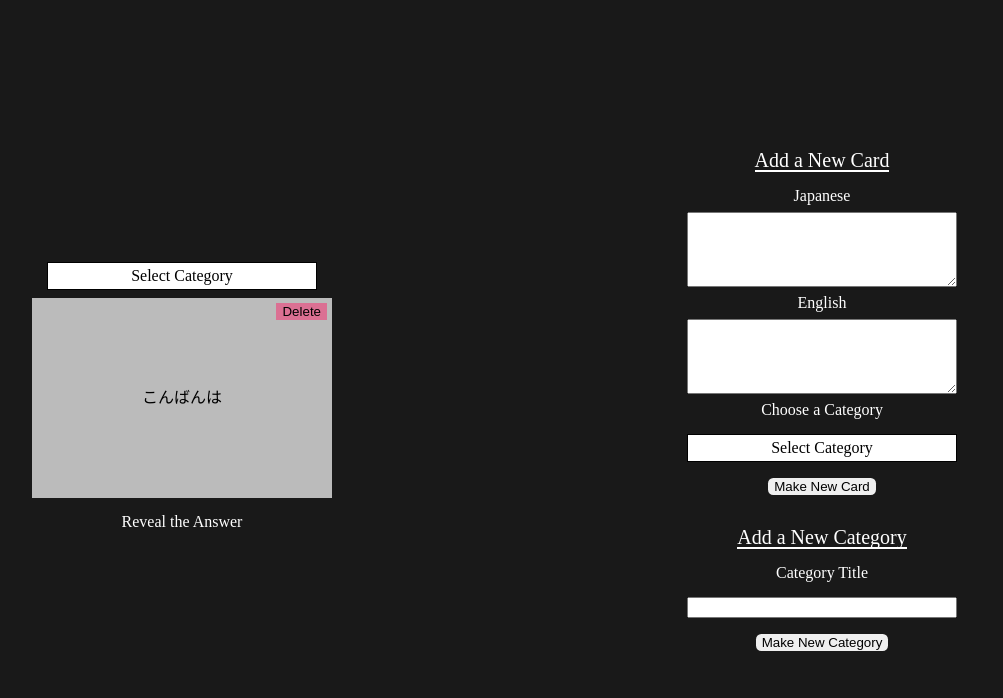
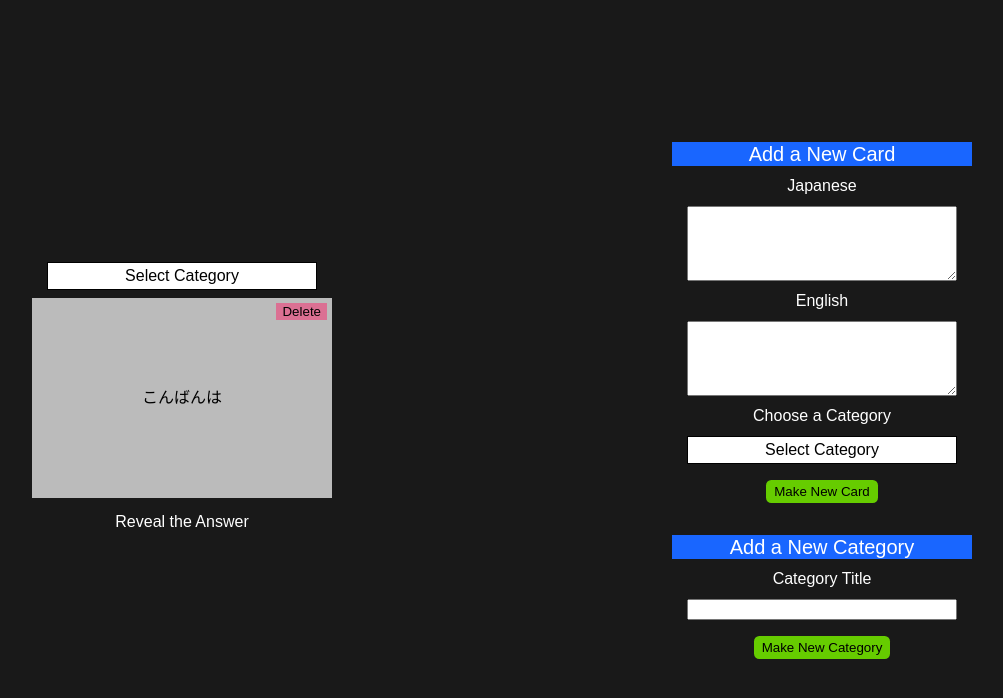
Before and after one commit to DerekPixel/japanese-flashcards, a React (Create React App) app: page / in a window 1280 px wide. Shown: the top 698 px of the page, without its empty margins (223-1226 px from the left). Built offline with nearby package versions, Linux system fonts and the light colour scheme.

Commit message:
changed color and font and margin and padding lol

```diff
--- a/src/App.css
+++ b/src/App.css
@@ -51,6 +51,10 @@ box-sizing: border-box;
 }
 /*#endregion*/
 
+:root {
+  font-family: sans-serif;
+}
+
 html {
   background-color: rgb(25, 25, 25);
 }
@@ -62,9 +66,12 @@ Generic Elements
 */
 
 h2 {
+  background-color: rgb(25, 102, 255);
   margin: 0.5rem 0;
+  padding: 0.125rem 0;
   font-size: 20px;
-  border-bottom: 2px solid white;
+  width: 100%;
+  /* border-bottom: 2px solid white; */
 }
 
 main {
@@ -74,6 +81,8 @@ main {
 
 label {
   color: white;
+  margin: 0.250rem 0;
+  width: 90%;
 }
 
 input[type='text'] {
@@ -81,7 +90,9 @@ input[type='text'] {
 }
 
 input[type='submit'] {
+  background-color: hsl(90, 100%, 40%);
   margin: 0.5rem 0;
+  padding: 0.250rem 0.5rem;
   border-radius: 0.33rem;
   border: none;
 }
@@ -95,12 +106,8 @@ button:hover {
   cursor: pointer;
 }
 
-label {
+textarea {
   margin: 0.5rem 0;
-  width: 100%;
-}
-
-textarea {
   width: 90%;
   height: 4.6875rem;
 }
@@ -145,7 +152,7 @@ APP
 
 .incorrect {
   padding: 10px;
-  background-color: red;
+  background-color: #800000;
   color: white;
 }
 
@@ -237,7 +244,7 @@ Flashcard
 }
 
 .flip-card-back {
-  background-color: dodgerblue;
+  background-color: rgb(25, 102, 255);
   color: white;
   transform: rotateX(180deg);
 }
```
